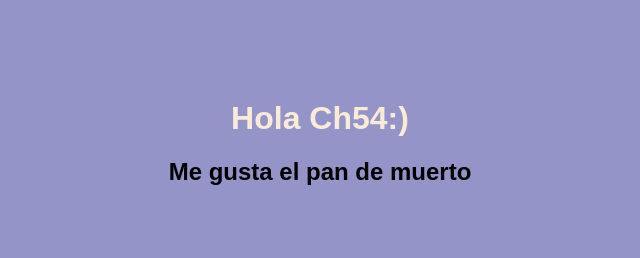
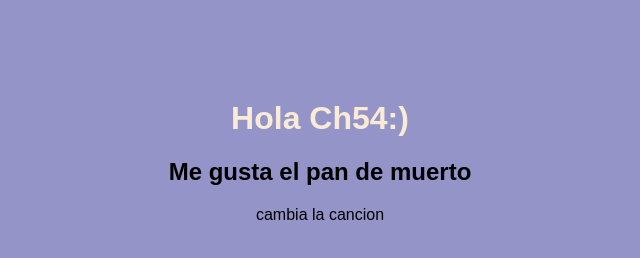
Before and after one commit to micheljurzlins/Ch54-miPrimerRepo, a plain HTML site: page index.html in a window 1280 px wide. Shown: the whole page, without its empty margins (320-960 px from the left). Drawn offline with Linux system fonts and the light colour scheme.

Commit message:
feat: cambia la cancion

```diff
--- a/index.html
+++ b/index.html
@@ -6,5 +6,6 @@
 <body>
   <h1>Hola Ch54:)</h1>
   <h2>Me gusta el pan de muerto</h2>
+  <botton>cambia la cancion</botton>
 </body>
 </html>
```
